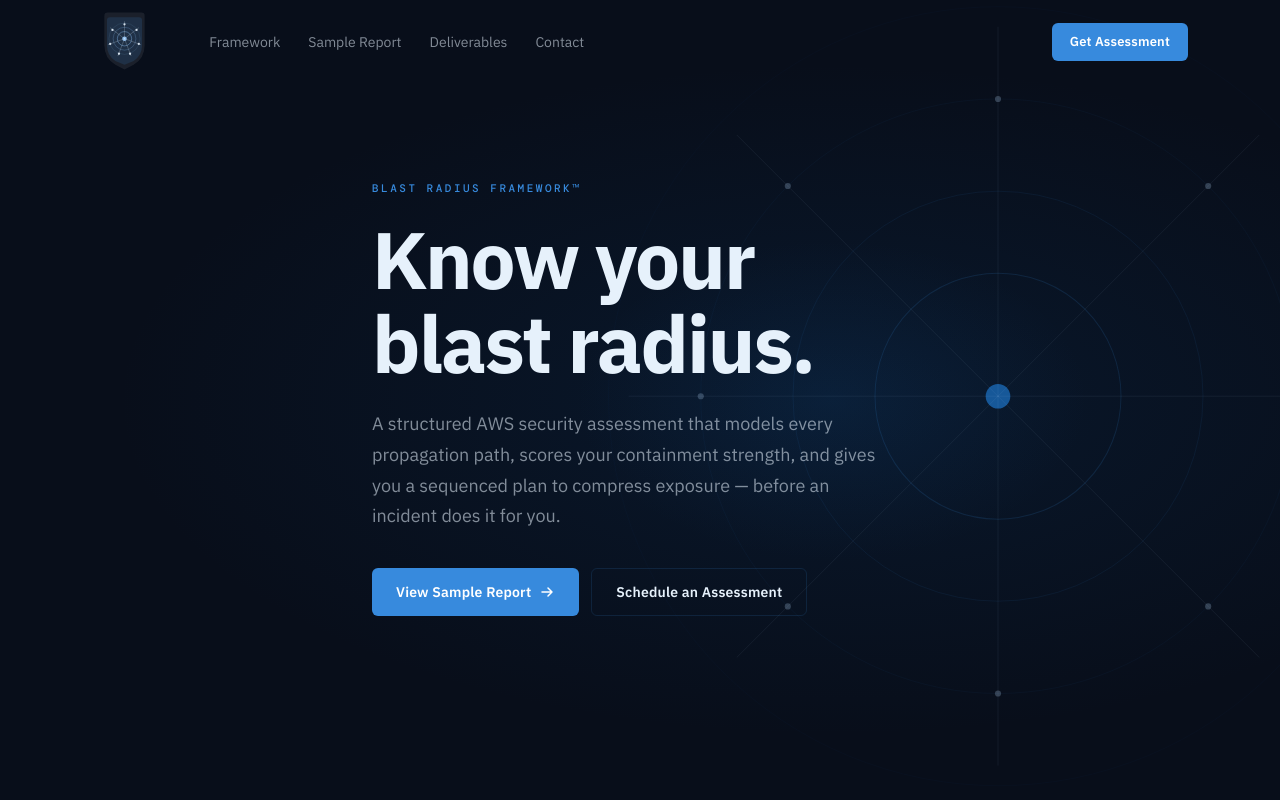
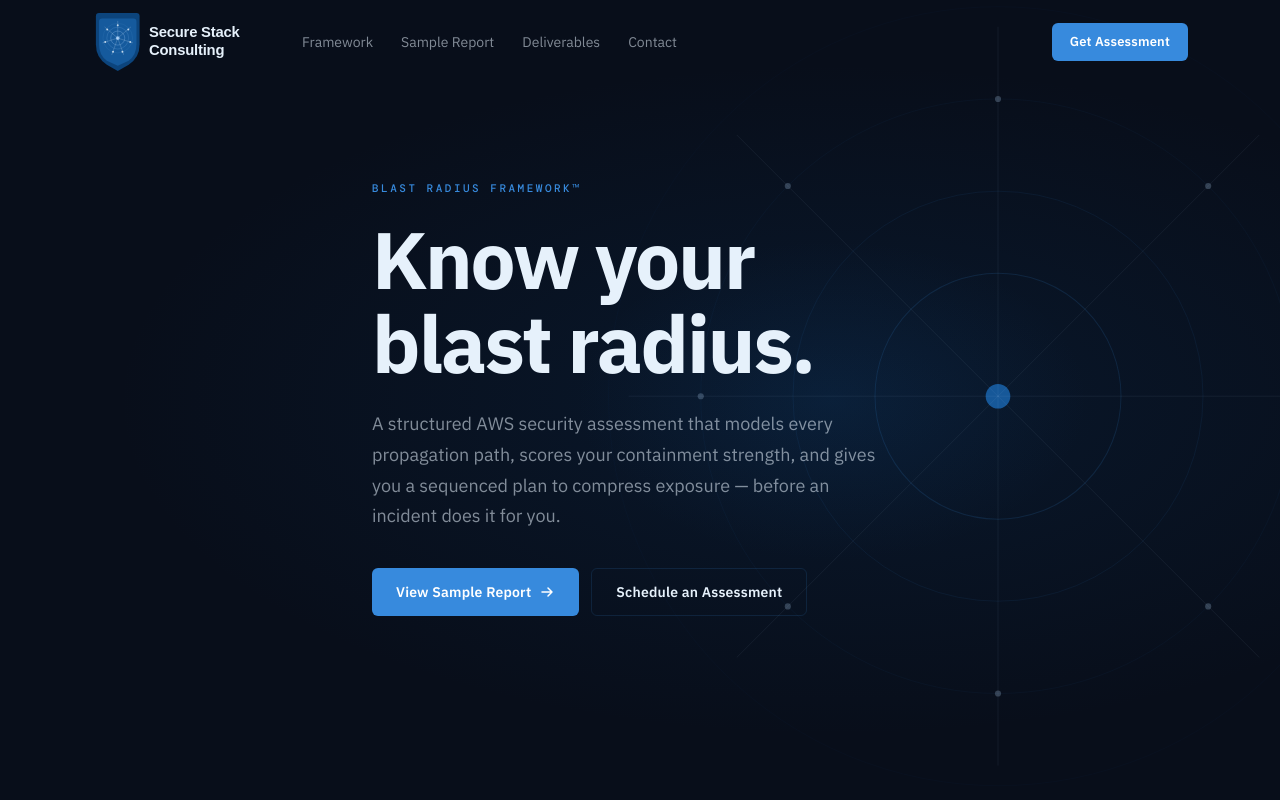
Before and after one commit to oliver-clawd/brf-landing, a React (Vite) app: page / in a window 1280 px wide. Shown: the top 800 px of the page. Built offline with nearby package versions, Linux system fonts and the light colour scheme.

Commit message:
fix: switch logo to 05-reversed-dark-bg everywhere — nav + footer, horizontal lockup

```diff
--- a/src/components/NavBar.jsx
+++ b/src/components/NavBar.jsx
@@ -21,7 +21,7 @@ export default function NavBar() {
     <header className={`navbar${scrolled ? ' navbar--scrolled' : ''}`}>
       <div className="container navbar__inner">
         <a href="#" className="navbar__brand">
-          <img src="/logo-mark.svg" alt="Secure Stack Consulting" className="navbar__logo" />
+          <img src="/logo.svg" alt="Secure Stack Consulting" className="navbar__logo" />
         </a>
         <nav className="navbar__links">
           {NAV_LINKS.map(l => (
```
Also changed, not shown: public/logo.svg.
